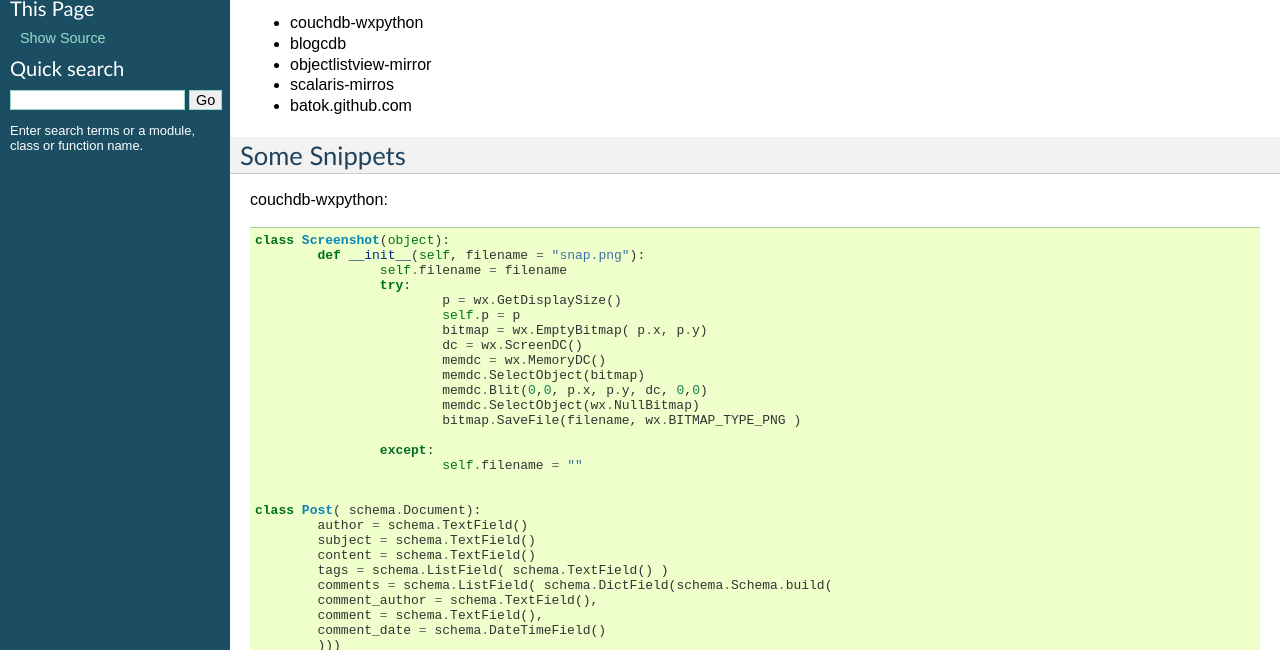
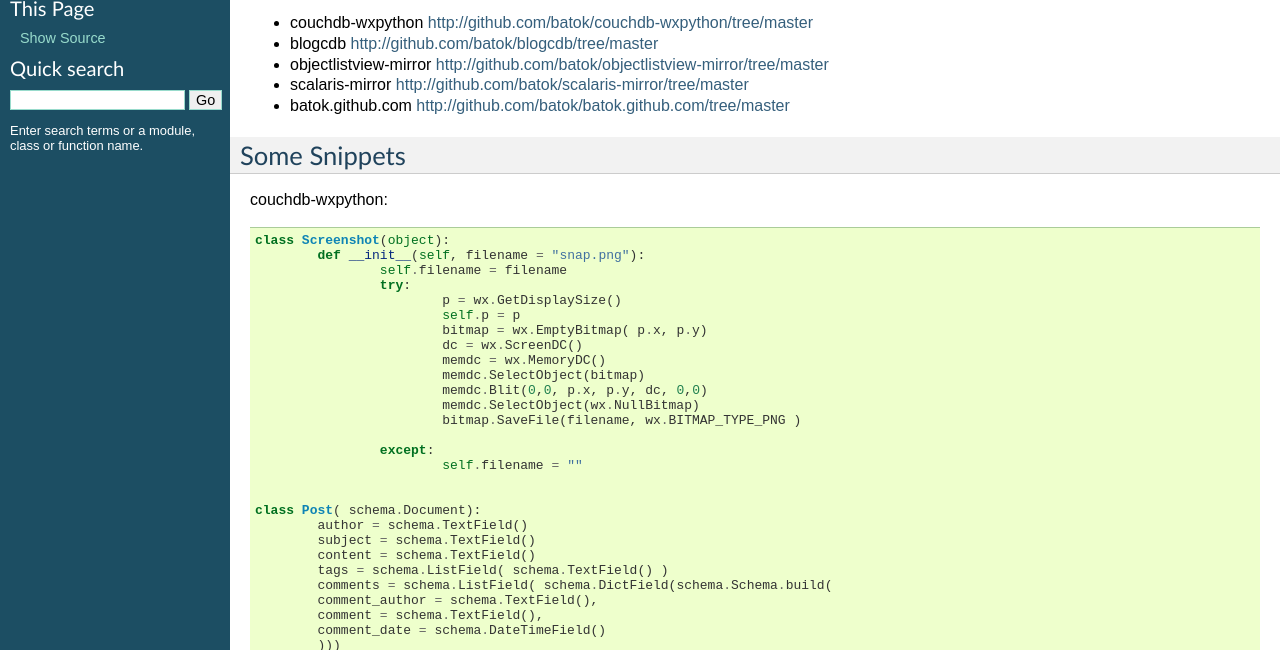
Before and after one commit to batok/batok.github.com, a plain HTML site: page index.html in a window 1280 px wide. Shown: the part 136-786 px from the top of the page. Drawn offline with Linux system fonts and the light colour scheme.

Commit message:
links to projects

```diff
--- a/index.html
+++ b/index.html
@@ -41,11 +41,11 @@
 <div class="section" id="projects">
 <h2>Projects<a class="headerlink" href="#projects" title="Permalink to this headline">¶</a></h2>
 <ul class="simple">
-<li>couchdb-wxpython</li>
-<li>blogcdb</li>
-<li>objectlistview-mirror</li>
-<li>scalaris-mirros</li>
-<li>batok.github.com</li>
+<li>couchdb-wxpython  <a class="reference external" href="http://github.com/batok/couchdb-wxpython/tree/master">http://github.com/batok/couchdb-wxpython/tree/master</a></li>
+<li>blogcdb <a class="reference external" href="http://github.com/batok/blogcdb/tree/master">http://github.com/batok/blogcdb/tree/master</a></li>
+<li>objectlistview-mirror <a class="reference external" href="http://github.com/batok/objectlistview-mirror/tree/master">http://github.com/batok/objectlistview-mirror/tree/master</a></li>
+<li>scalaris-mirror <a class="reference external" href="http://github.com/batok/scalaris-mirror/tree/master">http://github.com/batok/scalaris-mirror/tree/master</a></li>
+<li>batok.github.com <a class="reference external" href="http://github.com/batok/batok.github.com/tree/master">http://github.com/batok/batok.github.com/tree/master</a></li>
 </ul>
 </div>
 <div class="section" id="some-snippets">
```
